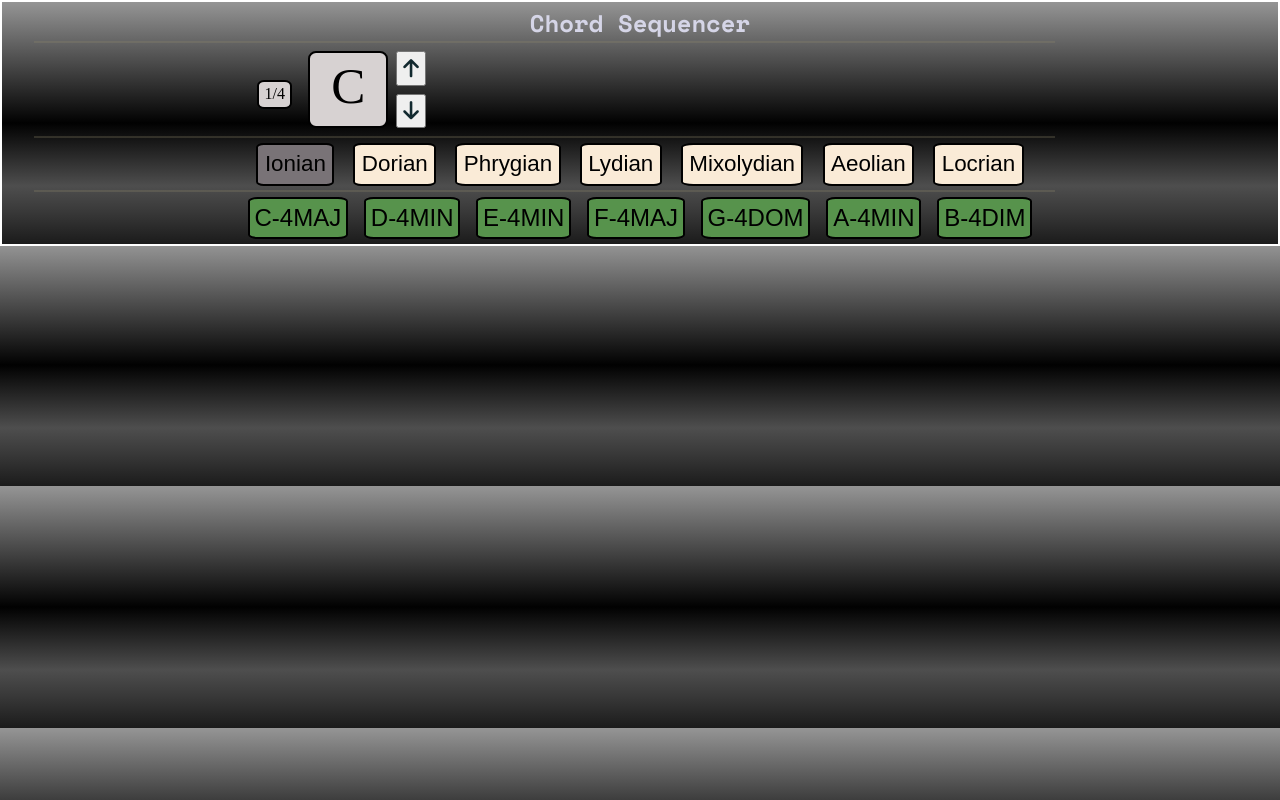
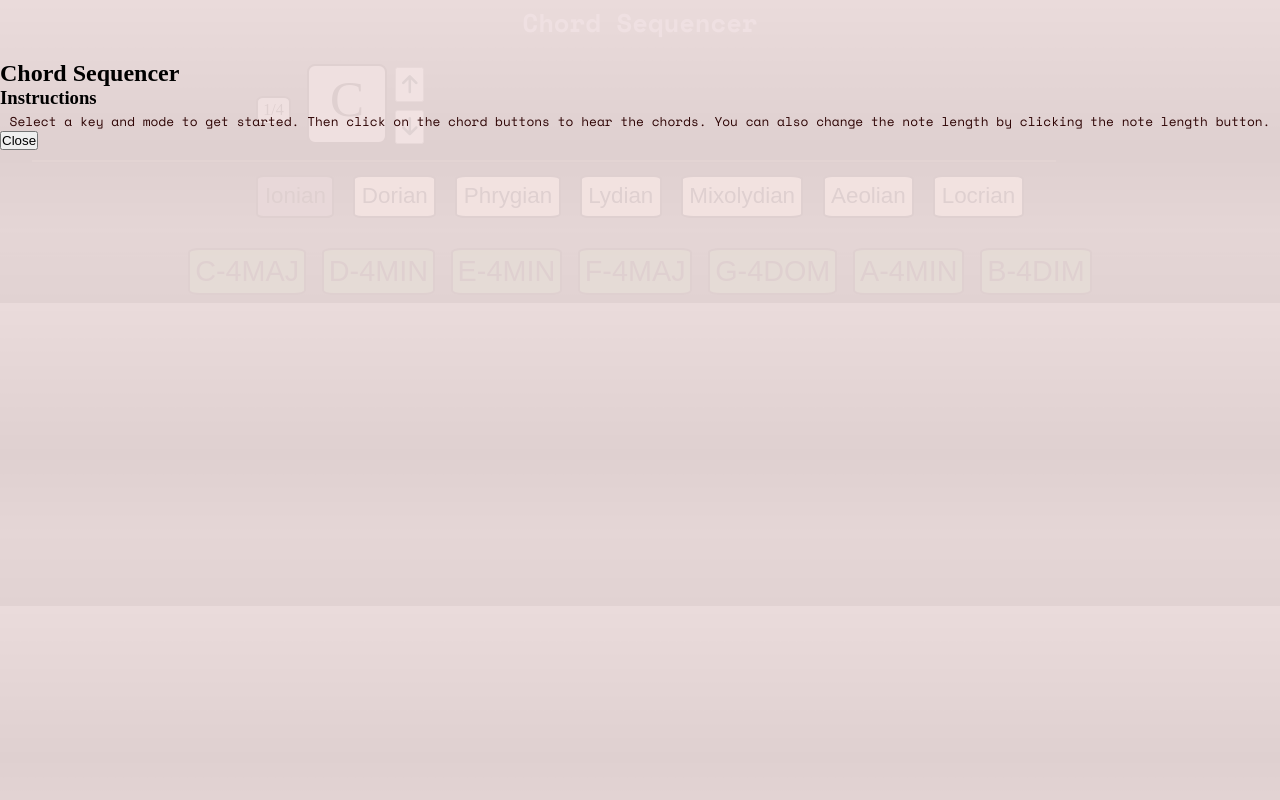
Before and after one commit to Drekkg/chord_sequencer, a PHP site: page / in a window 1280 px wide. Run offline with PHP 8.4, Linux system fonts and the light colour scheme; some libraries are stand-ins or nearby versions.

Commit message:
FEAT adds instructional modal on page load

```diff
--- a/assets/css/javascript/scripts.js
+++ b/assets/css/javascript/scripts.js
@@ -17,6 +17,14 @@ document.addEventListener("DOMContentLoaded", function () {
 
     });
   }
+let closeModal = document.getElementById("close-modal");
+closeModal.addEventListener("click", () => {
+  document.getElementById("modal").style.display = "none";
+
+});
+
+
+
 });
 
   /*Selects the note length from an array and displays the note length on the page.**/
--- a/assets/css/styles.css
+++ b/assets/css/styles.css
@@ -4,27 +4,57 @@
         padding: 0;
         box-sizing: border-box;
       }
-html {
-    border: solid white 2px;
-}
+
+
 body {/*Ultimate css generator*/
     /* Permalink - use to edit and share this gradient: https://colorzilla.com/gradient-editor/#959595+0,0d0d0d+46,010101+50,0a0a0a+53,4e4e4e+76,383838+87,1b1b1b+100;Black+Gloss+Pipe */
 background: linear-gradient(to bottom,  #959595 0%,#0d0d0d 46%,#010101 50%,#0a0a0a 53%,#4e4e4e 76%,#383838 87%,#1b1b1b 100%); /* W3C, IE10+, FF16+, Chrome26+, Opera12+, Safari7+ */
 
     background-color: rgb(39, 32, 32);
 }
+.modal {
+    display: block;
+    position: fixed;
+    z-index: 1;
+    left: 0;
+    top: 0;
+    width: 100%;
+    height: 100%;
+    overflow: auto;
+    background-color: rgb(0,0,0);
+    background-color: rgba(241, 225, 225, 0.925);
+    padding-top: 60px;
+}
+
+
    /* header styles */
 h1 {
     font-family: "Space Mono", monospace;
-    font-size: 1.5rem;
+    font-size: 1.6rem;
     text-align: center;
     color: rgb(213, 213, 231);
     margin-top: 0.2rem;
 }
+h2 h3 {
+    font-family: "Space Mono", monospace;
+    font-size: 1.3rem;
+    text-align: center;
+    color: rgb(46, 4, 4);
+    margin-top: 0.2rem;
+}
+p {
+    font-family: "Space Mono", monospace;
+    font-size: 0.8rem;
+    text-align: center;
+    color: rgb(46, 4, 4);
+    margin-top: 0.2rem;
+}
+
+
 hr {
     width: 80%;
-    margin-left: 2rem;
-    border: solid 1px rgba(143, 134, 107, 0.267);
+    margin: 0.5rem 2rem;
+    border: solid 1px rgba(100, 98, 90, 0.493);
 }
 
 
@@ -51,7 +81,7 @@ hr {
     width: 5rem;
     max-height: 5.8rem;
     font-size:3.2rem;
-    margin: 0.5rem 0 0.5rem 1rem;
+    margin: 0.3rem 0 0.5rem 1rem;
     background-color: rgb(215, 210, 210);
     border: 2px solid black;
     padding: .2rem .5rem;
@@ -104,15 +134,15 @@ li {
 
 /* Chord shape boxes styles */
 .chord-boxes{
-
     display: flex;
     justify-content: center;
     flex-wrap: wrap;
     align-items: center;
 }
 .chord-boxes > button {
-    Margin: 0.3rem 0.5rem;
-    font-size: 1.5rem;
+
+    Margin: 0.5rem 0.5rem;
+    font-size: 1.8rem;
     background-color: rgb(87, 147, 76);
     padding: 0.3rem;
     border-radius: 10%;
--- a/index.html
+++ b/index.html
@@ -11,9 +11,23 @@
 <link href="https://fonts.googleapis.com/css2?family=Space+Mono:ital,wght@0,400;0,700;1,400;1,700&display=swap" rel="stylesheet">
   </head>
   <body>
+
     <header>
       <h1 class="heading">Chord Sequencer</h1>
     </header>
+    <div class="modal" id="modal">
+      <div class="modal-content" >
+        <h2>Chord Sequencer</h2>
+        <h3>Instructions</h3>
+
+        <p>
+          Select a key and mode to get started. Then click on the chord buttons
+          to hear the chords. You can also change the note length by clicking
+          the note length button.
+        </p>
+        <button class="close-modal" id="close-modal">Close</button>
+      </div>
+    </div>
     <main>
       <hr>
 
```
